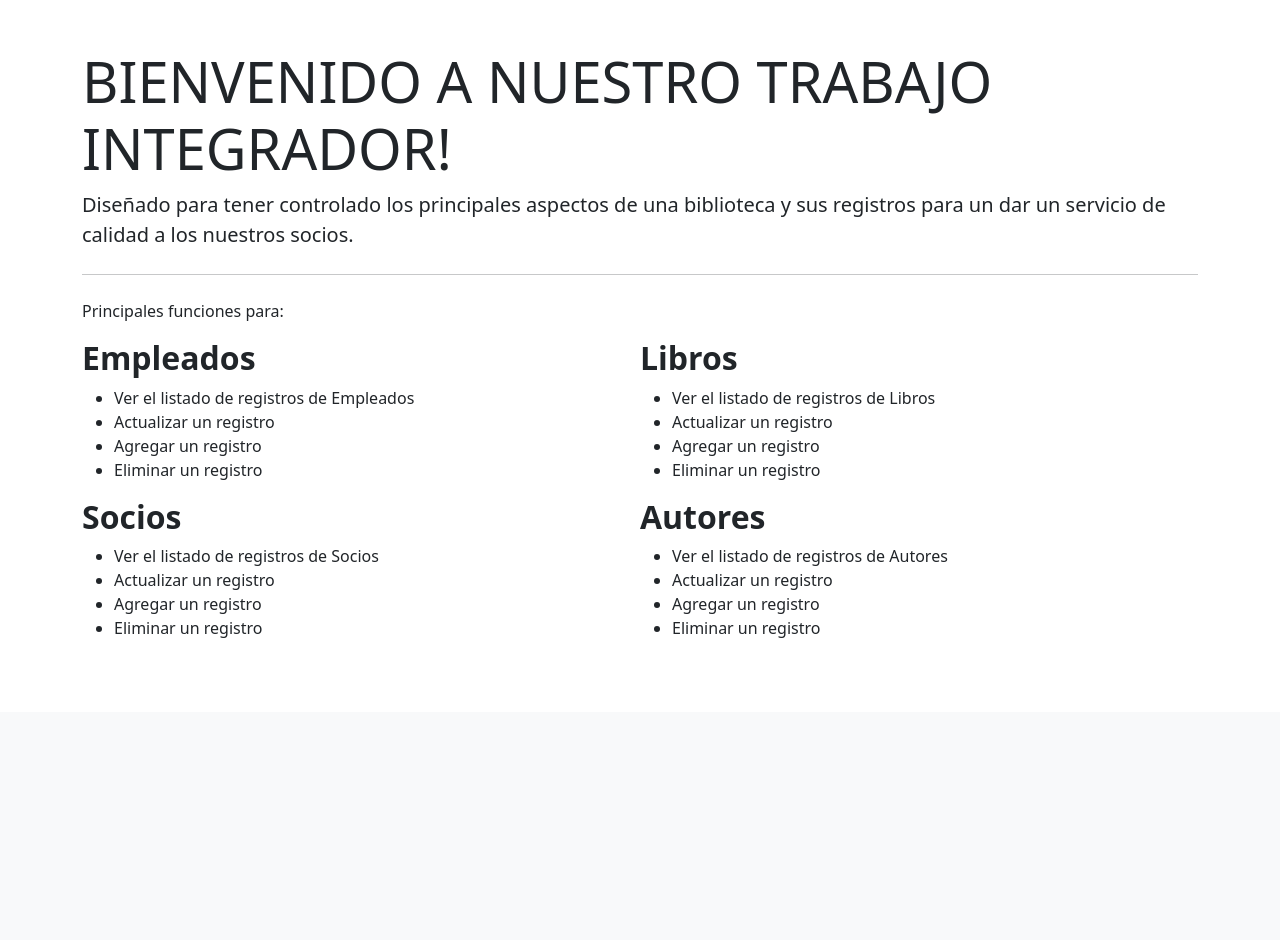
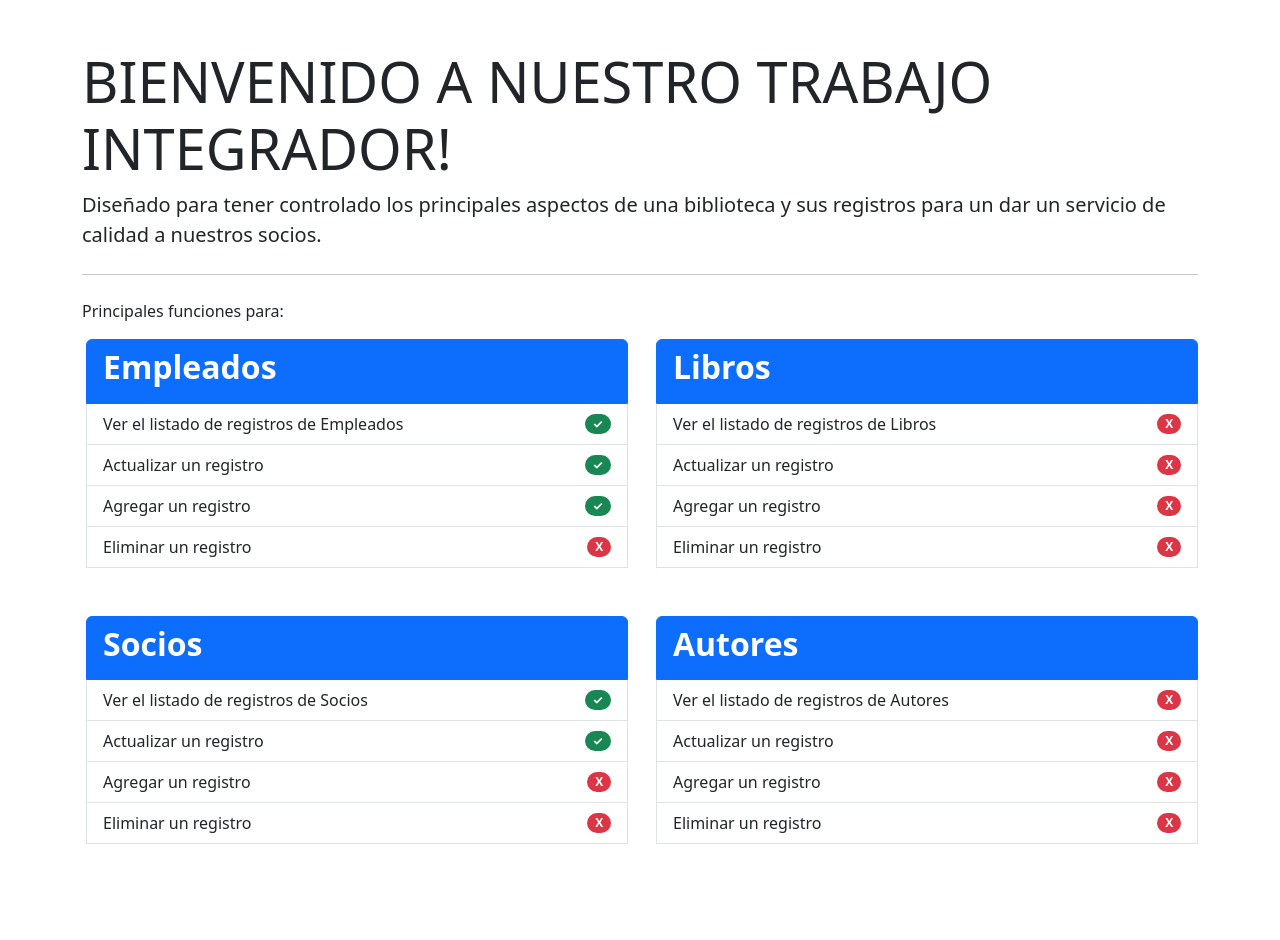
Before and after one commit to EbanSnt/-WebApp, a Django app: template biblioteca/templates/index.html in a window 1280 px wide. Shown: the part 88-1028 px from the top of the page. Before the commit the page ends 726 px from the top, so only its background shows below. Run offline with Django 4.2, Linux system fonts and the light colour scheme; the template is opened without the code that fills it, so the values that code supplies are empty.

Commit message:
ModifiedTemplateIndex

```diff
--- a/biblioteca/templates/header.html
+++ b/biblioteca/templates/header.html
@@ -1,4 +1,3 @@
-
 <!DOCTYPE html>
 <html lang="en">
   <head>
@@ -26,25 +25,15 @@
             <div
               class="d-flex justify-content-end align-items-center w-100 h-100"
             >
-              <a
-                class="mx-2 btn btn-primary text-light"
-                href="#"
-                >Autores</a
-              >
-              <a
-                class="mx-2 btn btn-primary text-light"
-                href="#"
-                >Libros</a
-              >
-              <a
-                class="mx-2 btn btn-primary text-light"
-                href="#"
+              <a class="mx-2 btn btn-primary text-light" href="#">Autores</a>
+              <a class="mx-2 btn btn-primary text-light" href="#">Libros</a>
+              <a class="mx-2 btn btn-primary text-light" href="/api/socios"
                 >Socios</a
               >
 
-              <a
-                class="mx-2 btn btn-primary text-light"
-                href="/api/empleados">Empleados</a>
+              <a class="mx-2 btn btn-primary text-light" href="/api/empleados"
+                >Empleados</a
+              >
             </div>
           </nav>
         </div>
--- a/biblioteca/templates/index.html
+++ b/biblioteca/templates/index.html
@@ -2,49 +2,52 @@
 <div class="jumbotron container py-5">
   <h1 class="display-4">BIENVENIDO A NUESTRO TRABAJO INTEGRADOR!</h1>
   <p class="lead">
-    Diseñado para tener controlado los principales aspectos de una biblioteca y sus registros para un dar un servicio de calidad a los nuestros socios.
+    Diseñado para tener controlado los principales aspectos de una biblioteca y sus registros para un dar un servicio de calidad a nuestros socios.
   </p>
   <hr class="my-4" />
   <p>
     Principales funciones para:
   </p>
-  <div class="d-flex flex-wrap  align-items-center">
-    <div class="w-50">
-      <h2><b>Empleados</b></h2>
-      <ul>
-        <li>Ver el listado de registros de Empleados</li>
-        <li>Actualizar un registro</li>
-        <li>Agregar un registro</li>
-        <li>Eliminar un registro</li>
-      <ul>
+    <div class="row">
+      <div class="col px-3">
+        <ul class="list-group">
+          <li class="list-group-item active"><h2><b>Empleados</b></h2></li>
+          <li class="list-group-item d-flex justify-content-between align-items-center">Ver el listado de registros de Empleados  <span class="badge bg-success rounded-pill">✓</span></li>
+          <li class="list-group-item d-flex justify-content-between align-items-center">Actualizar un registro <span class="badge bg-success rounded-pill">✓</span></li>
+          <li class="list-group-item d-flex justify-content-between align-items-center">Agregar un registro <span class="badge bg-success rounded-pill">✓</span></li>
+          <li class="list-group-item d-flex justify-content-between align-items-center">Eliminar un registro <span class="badge bg-danger rounded-pill">X</span></li>
+        <ul>
+      </div>
+      <div class="col">
+        <ul class="list-group">
+          <li class="list-group-item active"><h2><b>Libros</b></h2></li>
+          <li class="list-group-item d-flex justify-content-between align-items-center">Ver el listado de registros de Libros <span class="badge bg-danger rounded-pill">X</span></li>
+          <li class="list-group-item d-flex justify-content-between align-items-center">Actualizar un registro <span class="badge bg-danger rounded-pill">X</span></li>
+          <li class="list-group-item d-flex justify-content-between align-items-center">Agregar un registro <span class="badge bg-danger rounded-pill">X</span></li>
+          <li class="list-group-item d-flex justify-content-between align-items-center">Eliminar un registro <span class="badge bg-danger rounded-pill">X</span></li>
+        <ul>
+      </div>
     </div>
-    <div  class="w-50">
-      <h2><b>Libros</b></h2>
-      <ul>
-        <li>Ver el listado de registros de Libros</li>
-        <li>Actualizar un registro</li>
-        <li>Agregar un registro</li>
-        <li>Eliminar un registro</li>
-      <ul>
-    </div>
-    <div  class="w-50">
-      <h2><b>Socios</b></h2>
-      <ul>
-        <li>Ver el listado de registros de Socios</li>
-        <li>Actualizar un registro</li>
-        <li>Agregar un registro</li>
-        <li>Eliminar un registro</li>
-      <ul>
-    </div>
-    <div  class="w-50">
-      <h2><b>Autores</b></h2>
-      <ul>
-        <li>Ver el listado de registros de Autores</li>
-        <li>Actualizar un registro</li>
-        <li>Agregar un registro</li>
-        <li>Eliminar un registro</li>
-      <ul>
-    </div>
+    <div class="row my-5">
+      <div class="col px-3">
+        <ul class="list-group">
+          <li class="list-group-item active"><h2><b>Socios</b></h2></li>
+          <li class="list-group-item d-flex justify-content-between align-items-center">Ver el listado de registros de Socios <span class="badge bg-success rounded-pill">✓</span></li>
+          <li class="list-group-item d-flex justify-content-between align-items-center">Actualizar un registro <span class="badge bg-success rounded-pill">✓</span></li>
+          <li class="list-group-item d-flex justify-content-between align-items-center">Agregar un registro <span class="badge bg-danger rounded-pill">X</span></li>
+          <li class="list-group-item d-flex justify-content-between align-items-center">Eliminar un registro <span class="badge bg-danger rounded-pill">X</span></li>
+        <ul>
+      </div>
+      <div class="col">
+        <ul class="list-group">
+          <li class="list-group-item active"><h2><b>Autores</b></h2></li>
+          <li class="list-group-item d-flex justify-content-between align-items-center">Ver el listado de registros de Autores <span class="badge bg-danger rounded-pill">X</span></li>
+          <li class="list-group-item d-flex justify-content-between align-items-center">Actualizar un registro <span class="badge bg-danger rounded-pill">X</span></li>
+          <li class="list-group-item d-flex justify-content-between align-items-center">Agregar un registro <span class="badge bg-danger rounded-pill">X</span></li>
+          <li class="list-group-item d-flex justify-content-between align-items-center">Eliminar un registro <span class="badge bg-danger rounded-pill">X</span></li>
+        <ul>
+      </div>
+
   </div>
 </div>
 {% endblock %}
```
